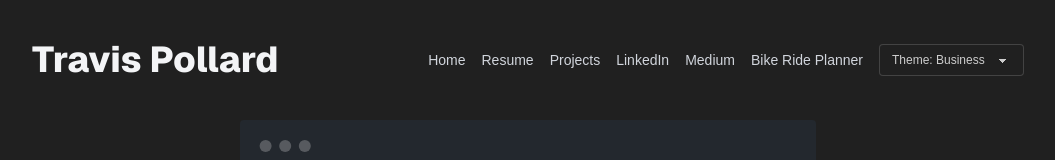
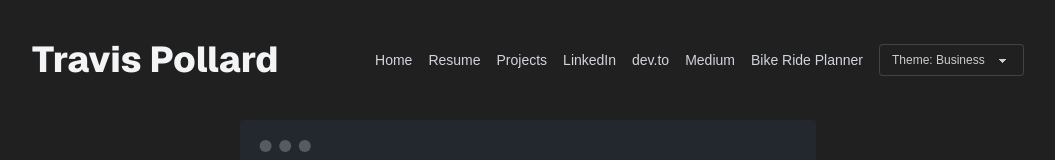
Before and after one commit to jtravisp/travispollard.com, a Next.js app in the folder frontend/: page / in a window 1280 px wide. Shown: the top 160 px of the page, without its empty margins (112-1167 px from the left). Built offline with nearby package versions, Linux system fonts and the light colour scheme; no server answers.

Commit message:
add dev.to link to header

```diff
--- a/frontend/app/bikeride/page.tsx
+++ b/frontend/app/bikeride/page.tsx
@@ -30,6 +30,7 @@ export default function BikeRidePlanner() {
               <li><Link href="/resume" className="link link-hover">Resume</Link></li>
               <li><Link href="/projects" className="link link-hover">Projects</Link></li>
               <li><a href="https://www.linkedin.com/in/travis-pollard" target="_blank" className="link link-hover">LinkedIn</a></li>
+              <li><a href="https://dev.to/jtravisp/from-s3-to-cicd-my-cloud-resume-challenge-journey-415o" target="_blank" className="link link-hover">dev.to</a></li>
               <li><a href="https://medium.com/@travis_17385" target="_blank" className="link link-hover">Medium</a></li>
               <li><a href="/bikeride" className="link link-hover">Bike Ride Planner</a></li>
             </ul>
--- a/frontend/components/HeaderWithTheme.tsx
+++ b/frontend/components/HeaderWithTheme.tsx
@@ -43,6 +43,7 @@ export default function HeaderWithTheme() {
               <li><Link href="/resume" className="link link-hover">Resume</Link></li>
               <li><Link href="/projects" className="link link-hover">Projects</Link></li>
               <li><a href="https://www.linkedin.com/in/travis-pollard" target="_blank" className="link link-hover">LinkedIn</a></li>
+              <li><a href="https://dev.to/jtravisp/from-s3-to-cicd-my-cloud-resume-challenge-journey-415o" target="_blank" className="link link-hover">dev.to</a></li>
               <li><a href="https://medium.com/@travis_17385" target="_blank" className="link link-hover">Medium</a></li>
               <li><Link href="/bikeride" className="link link-hover">Bike Ride Planner</Link></li>
             </ul>
```
Also changed, not shown: 1 other file (tests, documents, lock files or other folders).
